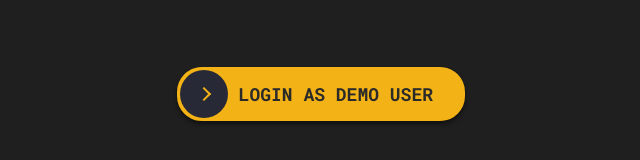
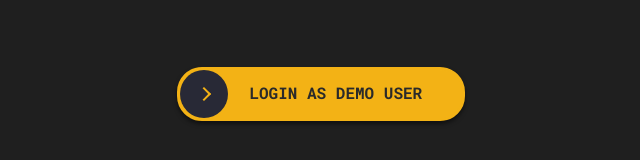
Before and after one commit to UseError404/todos, a React (Vite) app: page / in a window 1280 px wide. Shown: the part 306-466 px from the top of the page, without its empty margins (319-959 px from the left). Built offline with nearby package versions, Linux system fonts and the light colour scheme.

Commit message:
ver. 3.1 notranslate

```diff
--- a/index.html
+++ b/index.html
@@ -4,6 +4,7 @@
     <meta charset="UTF-8" />
     <link rel="icon" type="image/svg+xml" href="/icon.svg" />
     <meta name="viewport" content="width=device-width, initial-scale=1.0" />
+    <meta name="google" content="notranslate">
     <title>Todos Priority</title>
   </head>
   <body>
--- a/src/shared/styles/mixin.scss
+++ b/src/shared/styles/mixin.scss
@@ -1,3 +1,4 @@
+
 /// Адаптивный текст с автоматической линией высоты
 /// @param {Number} $min-size - Минимальный размер (px)
 /// @param {Number} $max-size - Максимальный размер (px)
@@ -30,3 +31,9 @@
 @function strip-unit($value) {
   @return $value / ($value * 0 + 1);
 }
+
+//EM
+@function em($px, $current: 16) {
+  $result: math.div($px, $current) + em;
+  @return $result;
+}
--- a/src/shared/ui/Button/index.jsx
+++ b/src/shared/ui/Button/index.jsx
@@ -4,7 +4,6 @@ export const Button = ({handleFunction, textButton, className}) => {
     return (
         <button className={`${style.button} ${className || ''}`}
                 onClick={(e) => {
-                    // e.stopPropagation();
                     handleFunction();
                 }}
         >
--- a/src/shared/ui/Button/style.module.scss
+++ b/src/shared/ui/Button/style.module.scss
@@ -1,3 +1,5 @@
+@import "../../styles/mixin";
+
 .button {
   position: relative;
   display: inline-block;
@@ -80,7 +82,7 @@
 
     font-family: "Roboto Mono", monospace;
     color: var(--dark);
-    font-size: 18px;
+    font-size: 1rem;
     font-weight: 700;
     text-align: center;
     text-transform: uppercase;
```
